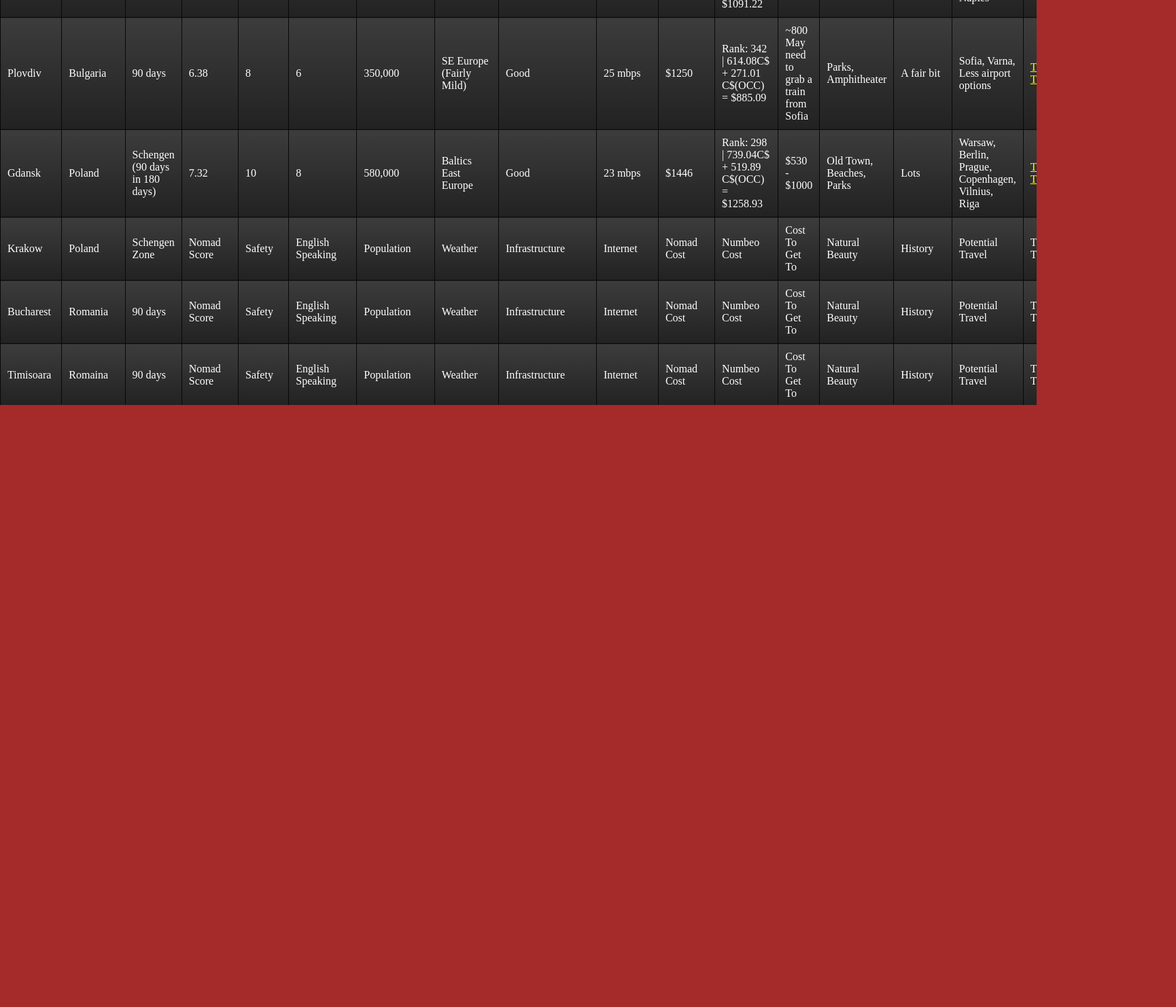
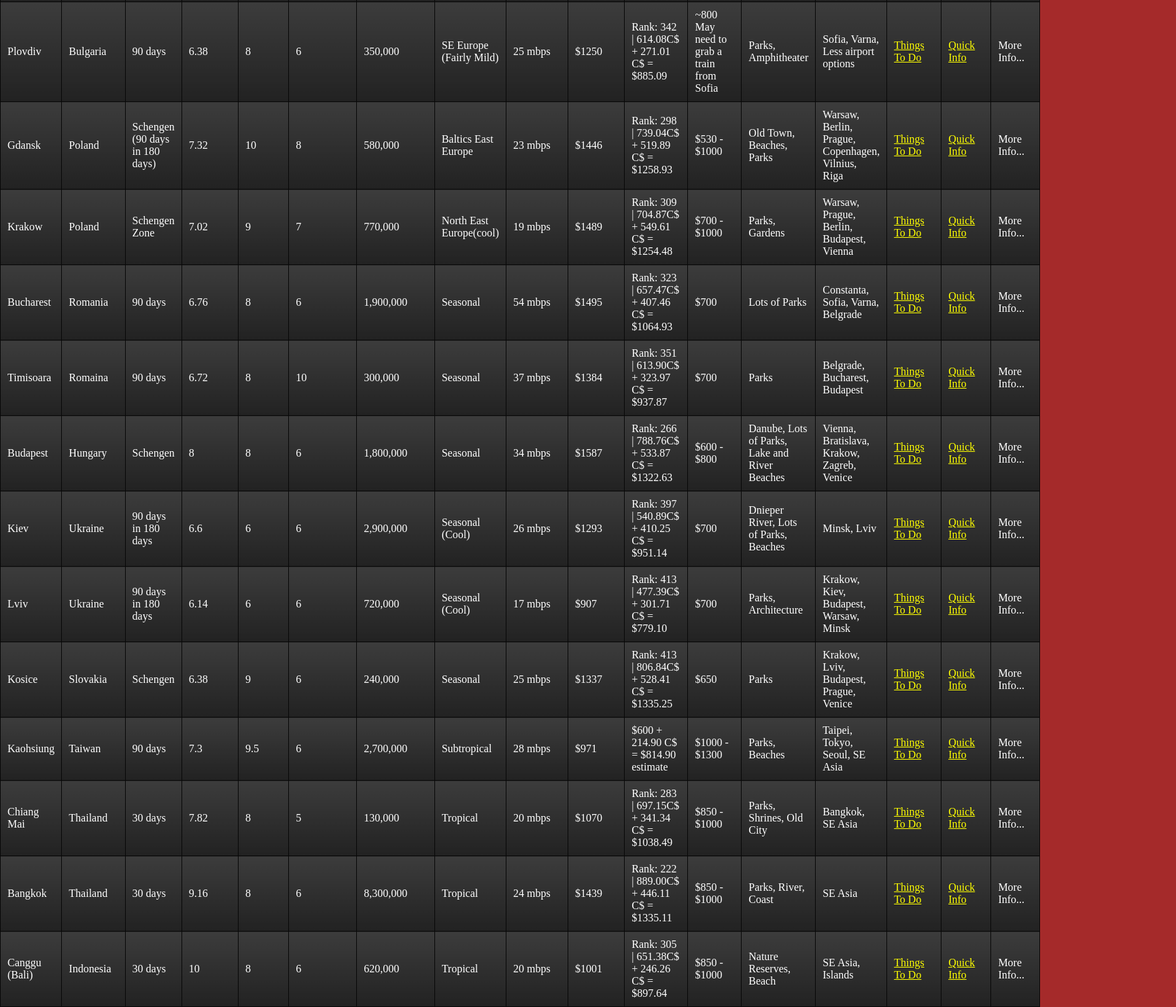
Before and after one commit to darren1234/TravelPlanner, a plain HTML site: page index.html in a window 1280 px wide. Shown: the part 421-1903 px from the top of the page at 68% size, 1730 px wide, since content can reach past the window. Before the commit the page ends 1764 px from the top, so only its background shows below. Drawn offline with Linux system fonts and the light colour scheme.

Commit message:
finalized data

```diff
--- a/index.html
+++ b/index.html
@@ -20,13 +20,11 @@
             <th>English Speaking</th>
             <th>Population</th>
             <th>Weather</th>
-            <th>Infrastructure</th>
             <th>Internet</th>
             <th>Nomad Cost</th>
             <th>Numbeo Cost</th>
             <th>Cost To Get To</th>
             <th>Natural Beauty</th>
-            <th>History</th>
             <th>Closest Travel</th>
             <th>Things To Do</th>
             <th>Quick Info</th>
@@ -42,18 +40,16 @@
             <td>8</td>
             <td>1,400,000</td>
             <td>SE Europe (Fairly Mild)</td>
-            <td>Good</td>
             <td>24 mbps</td>
             <td>$1371</td>
-            <td>Rank: 313 | 686.26C$ + 311.72 C$(OCC) = $997.98</td>
+            <td>Rank: 313 | 686.26C$ + 311.72 C$ = $997.98</td>
             <td>$600 - $1000</td>
             <td>Danube, Parks, Lots to see</td>
-            <td>Lots</td>
             <td>Budapest, Sofia, Rome, Venice</td>
             <td><a href="https://www.thecrazytourist.com/25-best-things-belgrade-serbia/" target="popup"
                 onclick="window.open('https://www.thecrazytourist.com/25-best-things-belgrade-serbia/','popup','width=1400,height=800, top=100, left=200'); return false;">Things To Do</a></td>
             <td><a href="belgrade.png" target="popup"
-                onclick="window.open('belgrade.png','popup','width=1400,height=800, top=100, left=200'); return false;">Quick Info</a></td>
+                onclick="window.open('belgrade.png','popup','width=1000,height=800, top=100, left=400'); return false;">Quick Info</a></td>
             <td>More Info...</td>
         </tr>
 
@@ -61,21 +57,21 @@
             <td>Novi Sad</td>
             <td>Serbia</td>
             <td>90 days</td>
-            <td>Nomad Score</td>
-            <td>Safety</td>
-            <td>English Speaking</td>
-            <td>Population</td>
-            <td>Weather</td>
-            <td>Infrastructure</td>
-            <td>Internet</td>
-            <td>Nomad Cost</td>
-            <td>Numbeo Cost</td>
-            <td>Cost To Get To</td>
-            <td>Natural Beauty</td>
-            <td>History</td>
-            <td>Potential Travel</td>
-            <td>Things To Do</td>
-            <td>Quick Info</td>
+            <td>6</td>
+            <td>8</td>
+            <td>6</td>
+            <td>300,000</td>
+            <td>SE Europe (Fairly Mild)</td>
+            <td>15 mbps</td>
+            <td>$1376</td>
+            <td>Rank: 362 | 601.20C$ + 241.45 C$ = $842.65</td>
+            <td>$600 - $1000 to Belgrade then bus</td>
+            <td>Danube, Parks, Beaches</td>
+            <td>Belgrade</td>
+            <td><a href="https://www.thecrazytourist.com/15-best-things-novi-sad-serbia/" target="popup"
+                onclick="window.open('https://www.thecrazytourist.com/15-best-things-novi-sad-serbia/','popup','width=1400,height=800, top=100, left=200'); return false;">Things To Do</a></td>
+            <td><a href="novisad.png" target="popup"
+                onclick="window.open('novisad.png','popup','width=1000,height=800, top=100, left=400'); return false;">Quick Info</a></td>
             <td>More Info...</td>
         </tr>
 
@@ -88,18 +84,16 @@
             <td>6</td>
             <td>1,300,000</td>
             <td>SE Europe (Fairly Mild)</td>
-            <td>Good</td>
             <td>18 mbps</td>
             <td>$1324</td>
-            <td>Rank: 306 | 679.24C$ + 411.98 C$(OCC) = $1091.22</td>
+            <td>Rank: 306 | 679.24C$ + 411.98 C$ = $1091.22</td>
             <td>$800 - $1000</td>
             <td>Parks</td>
-            <td>Average</td>
             <td>Varna, Istanbul, Athens, Rome, Naples</td>
             <td><a href="https://www.thecrazytourist.com/15-best-things-sofia-bulgaria/" target="popup"
                 onclick="window.open('https://www.thecrazytourist.com/15-best-things-sofia-bulgaria/','popup','width=1400,height=800, top=100, left=200'); return false;">Things To Do</a></td>
             <td><a href="sofia.png" target="popup"
-                onclick="window.open('sofia.png','popup','width=1400,height=800, top=100, left=200'); return false;">Quick Info</a></td>
+                onclick="window.open('sofia.png','popup','width=1000,height=800, top=100, left=400'); return false;">Quick Info</a></td>
             <td>More Info...</td>
         </tr>
 
@@ -112,18 +106,16 @@
             <td>6</td>
             <td>350,000</td>
             <td>SE Europe (Fairly Mild)</td>
-            <td>Good</td>
             <td>25 mbps</td>
             <td>$1250</td>
-            <td>Rank: 342 | 614.08C$ + 271.01 C$(OCC) = $885.09</td>
+            <td>Rank: 342 | 614.08C$ + 271.01 C$ = $885.09</td>
             <td>~800 May need to grab a train from Sofia</td>
             <td>Parks, Amphitheater</td>
-            <td>A fair bit</td>
             <td>Sofia, Varna, Less airport options</td>
             <td><a href="https://www.thecrazytourist.com/15-best-things-plovdiv-bulgaria/" target="popup"
                 onclick="window.open('https://www.thecrazytourist.com/15-best-things-plovdiv-bulgaria/','popup','width=1400,height=800, top=100, left=200'); return false;">Things To Do</a></td>
             <td><a href="plovdiv.png" target="popup"
-                onclick="window.open('plovdiv.png','popup','width=1400,height=800, top=100, left=200'); return false;">Quick Info</a></td>
+                onclick="window.open('plovdiv.png','popup','width=1000,height=800, top=100, left=400'); return false;">Quick Info</a></td>
             <td>More Info...</td>
         </tr>
 
@@ -136,18 +128,16 @@
             <td>8</td>
             <td>580,000</td>
             <td>Baltics East Europe</td>
-            <td>Good</td>
             <td>23 mbps</td>
             <td>$1446</td>
-            <td>Rank: 298 | 739.04C$ + 519.89 C$(OCC) = $1258.93</td>
+            <td>Rank: 298 | 739.04C$ + 519.89 C$ = $1258.93</td>
             <td>$530 - $1000</td>
             <td>Old Town, Beaches, Parks</td>
-            <td>Lots</td>
             <td>Warsaw, Berlin, Prague, Copenhagen, Vilnius, Riga</td>
             <td><a href="https://www.thecrazytourist.com/15-best-things-to-do-in-gdansk-poland/" target="popup"
                 onclick="window.open('https://www.thecrazytourist.com/15-best-things-to-do-in-gdansk-poland/','popup','width=1400,height=800, top=100, left=200'); return false;">Things To Do</a></td>
             <td><a href="gdansk.png" target="popup"
-                onclick="window.open('gdansk.png','popup','width=1400,height=800, top=100, left=200'); return false;">Quick Info</a></td>
+                onclick="window.open('gdansk.png','popup','width=1000,height=800, top=100, left=400'); return false;">Quick Info</a></td>
             <td>More Info...</td>
         </tr>
 
@@ -155,21 +145,21 @@
             <td>Krakow</td>
             <td>Poland</td>
             <td>Schengen Zone</td>
-            <td>Nomad Score</td>
-            <td>Safety</td>
-            <td>English Speaking</td>
-            <td>Population</td>
-            <td>Weather</td>
-            <td>Infrastructure</td>
-            <td>Internet</td>
-            <td>Nomad Cost</td>
-            <td>Numbeo Cost</td>
-            <td>Cost To Get To</td>
-            <td>Natural Beauty</td>
-            <td>History</td>
-            <td>Potential Travel</td>
-            <td>Things To Do</td>
-            <td>Quick Info</td>
+            <td>7.02</td>
+            <td>9</td>
+            <td>7</td>
+            <td>770,000</td>
+            <td>North East Europe(cool)</td>
+            <td>19 mbps</td>
+            <td>$1489</td>
+            <td>Rank: 309 | 704.87C$ + 549.61 C$ = $1254.48</td>
+            <td>$700 - $1000</td>
+            <td>Parks, Gardens</td>
+            <td>Warsaw, Prague, Berlin, Budapest, Vienna</td>
+            <td><a href="https://www.thecrazytourist.com/25-best-things-to-do-in-krakow-poland/" target="popup"
+                onclick="window.open('https://www.thecrazytourist.com/25-best-things-to-do-in-krakow-poland/','popup','width=1400,height=800, top=100, left=200'); return false;">Things To Do</a></td>
+            <td><a href="krakow.png" target="popup"
+                onclick="window.open('krakow.png','popup','width=1000,height=800, top=100, left=400'); return false;">Quick Info</a></td>
             <td>More Info...</td>
         </tr>
 
@@ -177,21 +167,21 @@
             <td>Bucharest</td>
             <td>Romania</td>
             <td>90 days</td>
-            <td>Nomad Score</td>
-            <td>Safety</td>
-            <td>English Speaking</td>
-            <td>Population</td>
-            <td>Weather</td>
-            <td>Infrastructure</td>
-            <td>Internet</td>
-            <td>Nomad Cost</td>
-            <td>Numbeo Cost</td>
-            <td>Cost To Get To</td>
-            <td>Natural Beauty</td>
-            <td>History</td>
-            <td>Potential Travel</td>
-            <td>Things To Do</td>
-            <td>Quick Info</td>
+            <td>6.76</td>
+            <td>8</td>
+            <td>6</td>
+            <td>1,900,000</td>
+            <td>Seasonal</td>
+            <td>54 mbps</td>
+            <td>$1495</td>
+            <td>Rank: 323 | 657.47C$ + 407.46 C$ = $1064.93</td>
+            <td>$700</td>
+            <td>Lots of Parks</td>
+            <td>Constanta, Sofia, Varna, Belgrade</td>
+            <td><a href="https://www.thecrazytourist.com/25-best-things-to-do-in-bucharest-romania/" target="popup"
+                onclick="window.open('https://www.thecrazytourist.com/25-best-things-to-do-in-bucharest-romania/','popup','width=1400,height=800, top=100, left=200'); return false;">Things To Do</a></td>
+            <td><a href="bucharest.png" target="popup"
+                onclick="window.open('bucharest.png','popup','width=1000,height=800, top=100, left=400'); return false;">Quick Info</a></td>
             <td>More Info...</td>
         </tr>
 
@@ -199,21 +189,21 @@
             <td>Timisoara</td>
             <td>Romaina</td>
             <td>90 days</td>
-            <td>Nomad Score</td>
-            <td>Safety</td>
-            <td>English Speaking</td>
-            <td>Population</td>
-            <td>Weather</td>
-            <td>Infrastructure</td>
-            <td>Internet</td>
-            <td>Nomad Cost</td>
-            <td>Numbeo Cost</td>
-            <td>Cost To Get To</td>
-            <td>Natural Beauty</td>
-            <td>History</td>
-            <td>Potential Travel</td>
-            <td>Things To Do</td>
-            <td>Quick Info</td>
+            <td>6.72</td>
+            <td>8</td>
+            <td>10</td>
+            <td>300,000</td>
+            <td>Seasonal</td>
+            <td>37 mbps</td>
+            <td>$1384</td>
+            <td>Rank: 351 | 613.90C$ + 323.97 C$ = $937.87</td>
+            <td>$700</td>
+            <td>Parks</td>
+            <td>Belgrade, Bucharest, Budapest</td>
+            <td><a href="https://www.thecrazytourist.com/15-best-things-to-do-in-timisoara-romania/" target="popup"
+                onclick="window.open('https://www.thecrazytourist.com/15-best-things-to-do-in-timisoara-romania/','popup','width=1400,height=800, top=100, left=200'); return false;">Things To Do</a></td>
+            <td><a href="timisoara.png" target="popup"
+                onclick="window.open('timisoara.png','popup','width=1000,height=800, top=100, left=400'); return false;">Quick Info</a></td>
             <td>More Info...</td>
         </tr>
 
@@ -221,65 +211,65 @@
             <td>Budapest</td>
             <td>Hungary</td>
             <td>Schengen</td>
-            <td>Nomad Score</td>
-            <td>Safety</td>
-            <td>English Speaking</td>
-            <td>Population</td>
-            <td>Weather</td>
-            <td>Infrastructure</td>
-            <td>Internet</td>
-            <td>Nomad Cost</td>
-            <td>Numbeo Cost</td>
-            <td>Cost To Get To</td>
-            <td>Natural Beauty</td>
-            <td>History</td>
-            <td>Potential Travel</td>
-            <td>Things To Do</td>
-            <td>Quick Info</td>
+            <td>8</td>
+            <td>8</td>
+            <td>6</td>
+            <td>1,800,000</td>
+            <td>Seasonal</td>
+            <td>34 mbps</td>
+            <td>$1587</td>
+            <td>Rank: 266 | 788.76C$ + 533.87 C$ = $1322.63</td>
+            <td>$600 - $800</td>
+            <td>Danube, Lots of Parks, Lake and River Beaches</td>
+            <td>Vienna, Bratislava, Krakow, Zagreb, Venice</td>
+            <td><a href="https://www.thecrazytourist.com/25-best-things-budapest/" target="popup"
+                onclick="window.open('https://www.thecrazytourist.com/25-best-things-budapest/','popup','width=1400,height=800, top=100, left=200'); return false;">Things To Do</a></td>
+            <td><a href="budapest.png" target="popup"
+                onclick="window.open('budapest.png','popup','width=1000,height=800, top=100, left=400'); return false;">Quick Info</a></td>
             <td>More Info...</td>
         </tr>
 
         <tr>
             <td>Kiev</td>
-            <td>90 days</td>
-            <td>Stay Duration</td>
-            <td>Nomad Score</td>
-            <td>Safety</td>
-            <td>English Speaking</td>
-            <td>Population</td>
-            <td>Weather</td>
-            <td>Infrastructure</td>
-            <td>Internet</td>
-            <td>Nomad Cost</td>
-            <td>Numbeo Cost</td>
-            <td>Cost To Get To</td>
-            <td>Natural Beauty</td>
-            <td>History</td>
-            <td>Potential Travel</td>
-            <td>Things To Do</td>
-            <td>Quick Info</td>
+            <td>Ukraine</td>
+            <td>90 days in 180 days</td>
+            <td>6.6</td>
+            <td>6</td>
+            <td>6</td>
+            <td>2,900,000</td>
+            <td>Seasonal (Cool)</td>
+            <td>26 mbps</td>
+            <td>$1293</td>
+            <td>Rank: 397 | 540.89C$ + 410.25 C$ = $951.14</td>
+            <td>$700</td>
+            <td>Dnieper River, Lots of Parks, Beaches</td>
+            <td>Minsk, Lviv</td>
+            <td><a href="https://www.thecrazytourist.com/25-best-things-to-do-in-kiev-ukraine/" target="popup"
+                onclick="window.open('https://www.thecrazytourist.com/25-best-things-to-do-in-kiev-ukraine/','popup','width=1400,height=800, top=100, left=200'); return false;">Things To Do</a></td>
+            <td><a href="kiev.png" target="popup"
+                onclick="window.open('kiev.png','popup','width=1000,height=800, top=100, left=400'); return false;">Quick Info</a></td>
             <td>More Info...</td>
         </tr>
 
         <tr>
             <td>Lviv</td>
-            <td>90 days</td>
-            <td>Stay Duration</td>
-            <td>Nomad Score</td>
-            <td>Safety</td>
-            <td>English Speaking</td>
-            <td>Population</td>
-            <td>Weather</td>
-            <td>Infrastructure</td>
-            <td>Internet</td>
-            <td>Nomad Cost</td>
-            <td>Numbeo Cost</td>
-            <td>Cost To Get To</td>
-            <td>Natural Beauty</td>
-            <td>History</td>
-            <td>Potential Travel</td>
-            <td>Things To Do</td>
-            <td>Quick Info</td>
+            <td>Ukraine</td>
+            <td>90 days in 180 days</td>
+            <td>6.14</td>
+            <td>6</td>
+            <td>6</td>
+            <td>720,000</td>
+            <td>Seasonal (Cool)</td>
+            <td>17 mbps</td>
+            <td>$907</td>
+            <td>Rank: 413 | 477.39C$ + 301.71 C$ = $779.10</td>
+            <td>$700</td>
+            <td>Parks, Architecture</td>
+            <td>Krakow, Kiev, Budapest, Warsaw, Minsk</td>
+            <td><a href="https://www.thecrazytourist.com/15-best-things-to-do-in-lviv-ukraine/" target="popup"
+                onclick="window.open('https://www.thecrazytourist.com/15-best-things-to-do-in-lviv-ukraine/','popup','width=1400,height=800, top=100, left=200'); return false;">Things To Do</a></td>
+            <td><a href="lviv.png" target="popup"
+                onclick="window.open('lviv.png','popup','width=1000,height=800, top=100, left=400'); return false;">Quick Info</a></td>
             <td>More Info...</td>
         </tr>
 
@@ -287,21 +277,21 @@
             <td>Kosice</td>
             <td>Slovakia</td>
             <td>Schengen</td>
-            <td>Nomad Score</td>
-            <td>Safety</td>
-            <td>English Speaking</td>
-            <td>Population</td>
-            <td>Weather</td>
-            <td>Infrastructure</td>
-            <td>Internet</td>
-            <td>Nomad Cost</td>
-            <td>Numbeo Cost</td>
-            <td>Cost To Get To</td>
-            <td>Natural Beauty</td>
-            <td>History</td>
-            <td>Potential Travel</td>
-            <td>Things To Do</td>
-            <td>Quick Info</td>
+            <td>6.38</td>
+            <td>9</td>
+            <td>6</td>
+            <td>240,000</td>
+            <td>Seasonal</td>
+            <td>25 mbps</td>
+            <td>$1337</td>
+            <td>Rank: 413 | 806.84C$ + 528.41 C$ = $1335.25</td>
+            <td>$650</td>
+            <td>Parks</td>
+            <td>Krakow, Lviv, Budapest, Prague, Venice</td>
+            <td><a href="https://www.thecrazytourist.com/15-best-things-kosice-slovakia/" target="popup"
+                onclick="window.open('https://www.thecrazytourist.com/15-best-things-kosice-slovakia/','popup','width=1400,height=800, top=100, left=200'); return false;">Things To Do</a></td>
+            <td><a href="kosice.png" target="popup"
+                onclick="window.open('kosice.png','popup','width=1000,height=800, top=100, left=400'); return false;">Quick Info</a></td>
             <td>More Info...</td>
         </tr>
 
@@ -309,21 +299,21 @@
             <td>Kaohsiung</td>
             <td>Taiwan</td>
             <td>90 days</td>
-            <td>Nomad Score</td>
-            <td>Safety</td>
-            <td>English Speaking</td>
-            <td>Population</td>
-            <td>Weather</td>
-            <td>Infrastructure</td>
-            <td>Internet</td>
-            <td>Nomad Cost</td>
-            <td>Numbeo Cost</td>
-            <td>Cost To Get To</td>
-            <td>Natural Beauty</td>
-            <td>History</td>
-            <td>Potential Travel</td>
-            <td>Things To Do</td>
-            <td>Quick Info</td>
+            <td>7.3</td>
+            <td>9.5</td>
+            <td>6</td>
+            <td>2,700,000</td>
+            <td>Subtropical</td>
+            <td>28 mbps</td>
+            <td>$971</td>
+            <td>$600 + 214.90 C$ = $814.90 estimate</td>
+            <td>$1000 - $1300</td>
+            <td>Parks, Beaches</td>
+            <td>Taipei, Tokyo, Seoul, SE Asia</td>
+            <td><a href="https://thesmartlocal.com/read/scoot-to-kaohsiung" target="popup"
+                onclick="window.open('https://thesmartlocal.com/read/scoot-to-kaohsiung','popup','width=1400,height=800, top=100, left=200'); return false;">Things To Do</a></td>
+            <td><a href="kaohsiung.png" target="popup"
+                onclick="window.open('kaohsiung.png','popup','width=1000,height=800, top=100, left=400'); return false;">Quick Info</a></td>
             <td>More Info...</td>
         </tr>
 
@@ -331,21 +321,21 @@
             <td>Chiang Mai</td>
             <td>Thailand</td>
             <td>30 days</td>
-            <td>Nomad Score</td>
-            <td>Safety</td>
-            <td>English Speaking</td>
-            <td>Population</td>
-            <td>Weather</td>
-            <td>Infrastructure</td>
-            <td>Internet</td>
-            <td>Nomad Cost</td>
-            <td>Numbeo Cost</td>
-            <td>Cost To Get To</td>
-            <td>Natural Beauty</td>
-            <td>History</td>
-            <td>Potential Travel</td>
-            <td>Things To Do</td>
-            <td>Quick Info</td>
+            <td>7.82</td>
+            <td>8</td>
+            <td>5</td>
+            <td>130,000</td>
+            <td>Tropical</td>
+            <td>20 mbps</td>
+            <td>$1070</td>
+            <td>Rank: 283 | 697.15C$ + 341.34 C$ = $1038.49</td>
+            <td>$850 - $1000</td>
+            <td>Parks, Shrines, Old City</td>
+            <td>Bangkok, SE Asia</td>
+            <td><a href="https://www.nomadasaurus.com/10-things-to-do-in-chiang-mai/" target="popup"
+                onclick="window.open('https://www.nomadasaurus.com/10-things-to-do-in-chiang-mai/','popup','width=1400,height=800, top=100, left=200'); return false;">Things To Do</a></td>
+            <td><a href="chiangmai.png" target="popup"
+                onclick="window.open('chiangmai.png','popup','width=1000,height=800, top=100, left=400'); return false;">Quick Info</a></td>
             <td>More Info...</td>
         </tr>
 
@@ -353,21 +343,21 @@
             <td>Bangkok</td>
             <td>Thailand</td>
             <td>30 days</td>
-            <td>Nomad Score</td>
-            <td>Safety</td>
-            <td>English Speaking</td>
-            <td>Population</td>
-            <td>Weather</td>
-            <td>Infrastructure</td>
-            <td>Internet</td>
-            <td>Nomad Cost</td>
-            <td>Numbeo Cost</td>
-            <td>Cost To Get To</td>
-            <td>Natural Beauty</td>
-            <td>History</td>
-            <td>Potential Travel</td>
-            <td>Things To Do</td>
-            <td>Quick Info</td>
+            <td>9.16</td>
+            <td>8</td>
+            <td>6</td>
+            <td>8,300,000</td>
+            <td>Tropical</td>
+            <td>24 mbps</td>
+            <td>$1439</td>
+            <td>Rank: 222 | 889.00C$ + 446.11 C$ = $1335.11</td>
+            <td>$850 - $1000</td>
+            <td>Parks, River, Coast</td>
+            <td>SE Asia</td>
+            <td><a href="https://www.thecrazytourist.com/top-25-things-to-do-in-bangkok/" target="popup"
+                onclick="window.open('https://www.thecrazytourist.com/top-25-things-to-do-in-bangkok/','popup','width=1400,height=800, top=100, left=200'); return false;">Things To Do</a></td>
+            <td><a href="bangkok.png" target="popup"
+                onclick="window.open('bangkok.png','popup','width=1000,height=800, top=100, left=400'); return false;">Quick Info</a></td>
             <td>More Info...</td>
         </tr>
 
@@ -375,21 +365,21 @@
             <td>Canggu (Bali)</td>
             <td>Indonesia</td>
             <td>30 days</td>
-            <td>Nomad Score</td>
-            <td>Safety</td>
-            <td>English Speaking</td>
-            <td>Population</td>
-            <td>Weather</td>
-            <td>Infrastructure</td>
-            <td>Internet</td>
-            <td>Nomad Cost</td>
-            <td>Numbeo Cost</td>
-            <td>Cost To Get To</td>
-            <td>Natural Beauty</td>
-            <td>History</td>
-            <td>Potential Travel</td>
-            <td>Things To Do</td>
-            <td>Quick Info</td>
+            <td>10</td>
+            <td>8</td>
+            <td>6</td>
+            <td>620,000</td>
+            <td>Tropical</td>
+            <td>20 mbps</td>
+            <td>$1001</td>
+            <td>Rank: 305 | 651.38C$ + 246.26 C$ = $897.64</td>
+            <td>$850 - $1000</td>
+            <td>Nature Reserves, Beach</td>
+            <td>SE Asia, Islands</td>
+            <td><a href="https://www.taylorstracks.com/things-to-do-in-canggu-bali/" target="popup"
+                onclick="window.open('https://www.taylorstracks.com/things-to-do-in-canggu-bali/','popup','width=1400,height=800, top=100, left=200'); return false;">Things To Do</a></td>
+            <td><a href="canggu.png" target="popup"
+                onclick="window.open('canggu.png','popup','width=1000,height=800, top=100, left=400'); return false;">Quick Info</a></td>
             <td>More Info...</td>
         </tr>
 
```
